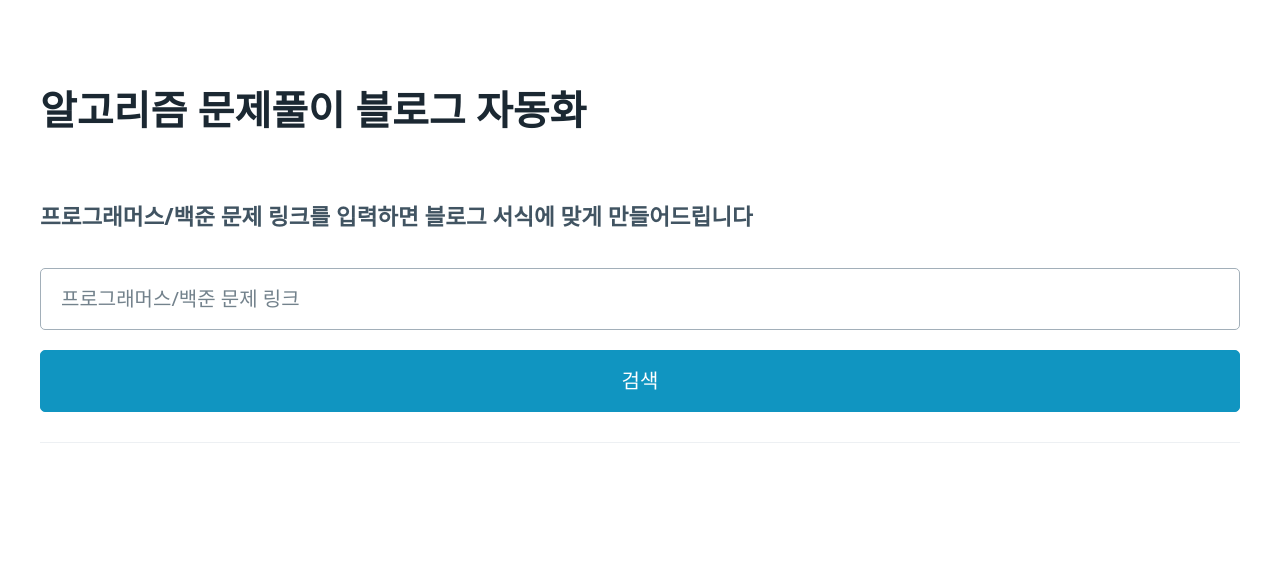
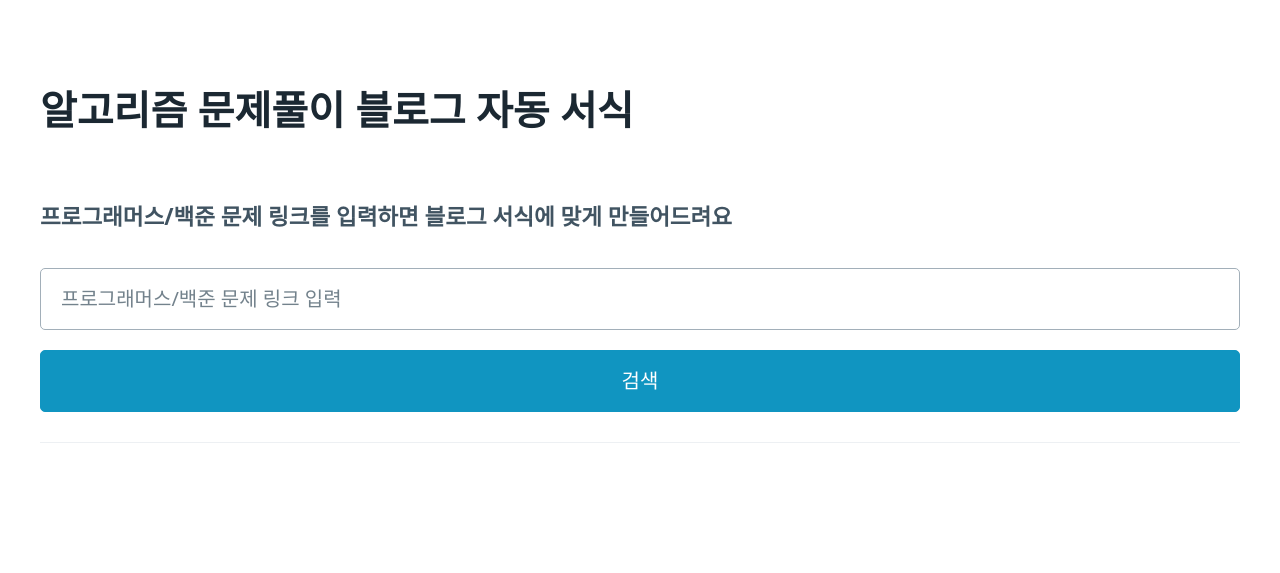
Before and after one commit to seondal/NaverBlog-Title-Extractor, a Flask app: page /ps in a window 1280 px wide. Shown: the part 230-803 px from the top of the page. Run offline with Flask 3, Linux system fonts and the light colour scheme.

Commit message:
🌐 seo :  사이트 제목 변경

```diff
--- a/templates/ps.html
+++ b/templates/ps.html
@@ -1,17 +1,17 @@
 {% extends 'base.html' %}
 
 {% block meta %}
-<title>알고리즘 문제풀이 블로그 자동화</title>
-<meta name="description" content="알고리즘 문제 링크(프로그래머스, 백준)를 입력하면 자동으로 블로그 서식을 써드려요">
-<meta property="og:title" content="알고리즘 문제풀이 블로그 자동화">
-<meta property="og:description" content="알고리즘 문제 링크(프로그래머스, 백준)를 입력하면 자동으로 블로그 서식을 써드려요">
+<title>알고리즘 문제풀이 블로그 자동 서식</title>
+<meta name="description" content="프로그래머스/백준 문제 링크를 입력하면 블로그 서식에 맞게 만들어드려요">
+<meta property="og:title" content="알고리즘 문제풀이 블로그 자동 서식">
+<meta property="og:description" content="프로그래머스/백준 문제 링크를 입력하면 블로그 서식에 맞게 만들어드려요">
 {% endblock %}
 
 {% block content %}
-<h1>알고리즘 문제풀이 블로그 자동화</h1>
-<h5>프로그래머스/백준 문제 링크를 입력하면 블로그 서식에 맞게 만들어드립니다</h5>
+<h1>알고리즘 문제풀이 블로그 자동 서식</h1>
+<h5>프로그래머스/백준 문제 링크를 입력하면 블로그 서식에 맞게 만들어드려요</h5>
 <form action="/ps">
-    <input type="text" name="link" required placeholder="프로그래머스/백준 문제 링크" />
+    <input type="text" name="link" required placeholder="프로그래머스/백준 문제 링크 입력" />
     <button>검색</button>
 </form>
 <hr />
```
Also changed, not shown: templates/home.html (+6 -6 lines).
